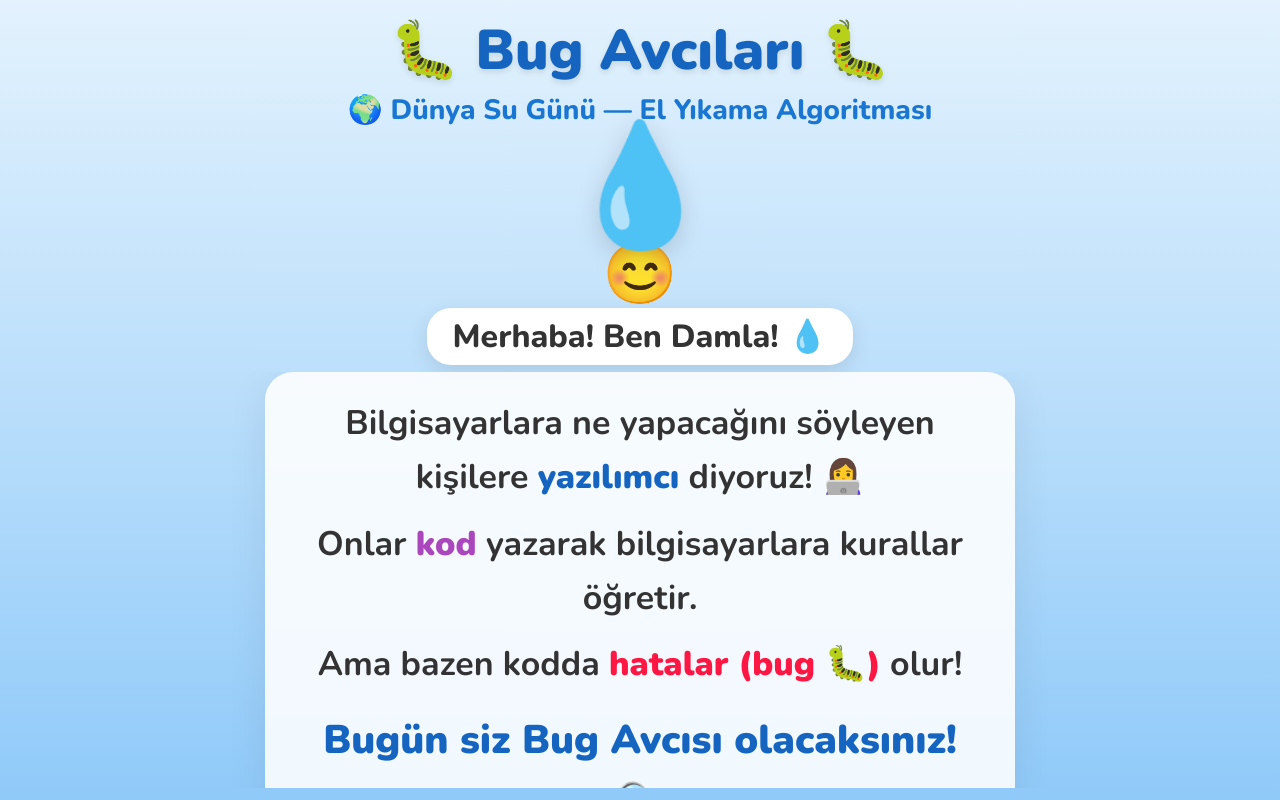
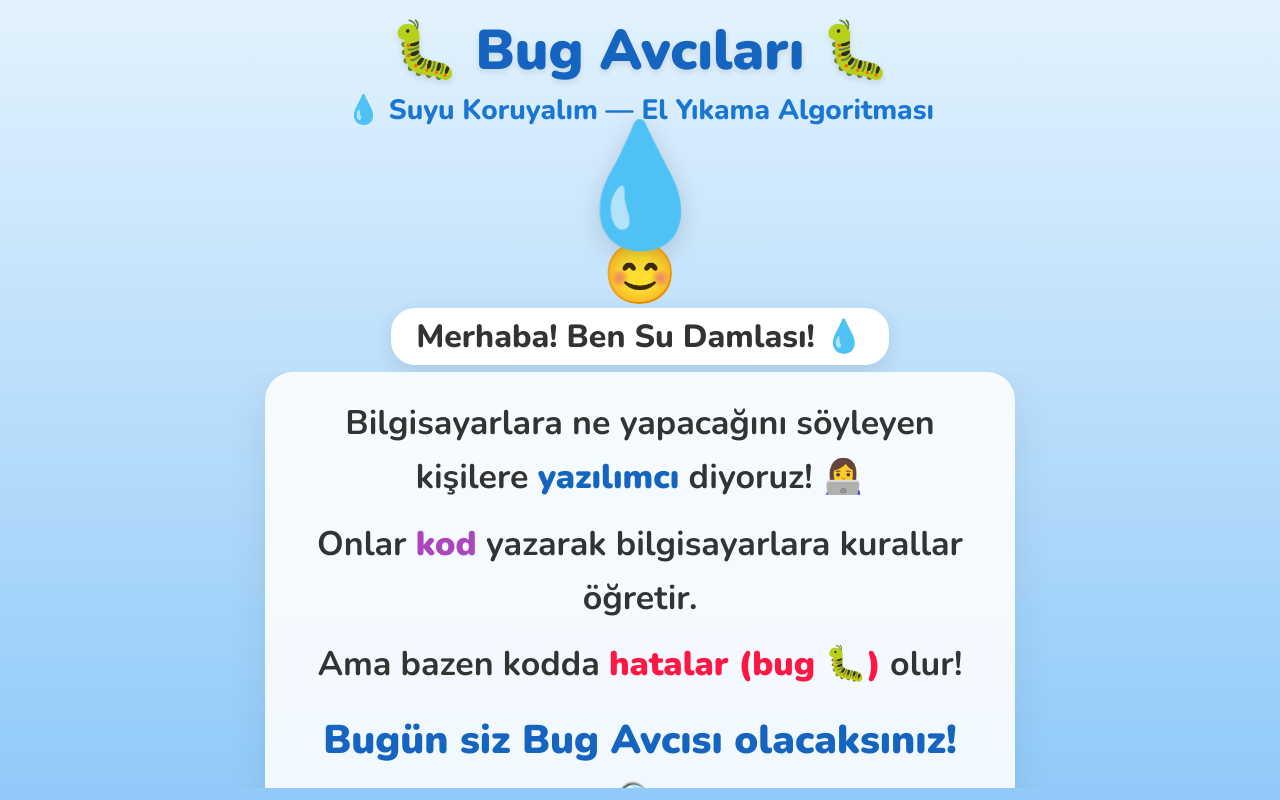
Before and after one commit to kahwe/dunya-su-gunu, a plain HTML site: page index.html in a window 1280 px wide. Drawn offline with nearby package versions, Linux system fonts and the light colour scheme.

Commit message:
Add files via upload

```diff
--- a/index.html
+++ b/index.html
@@ -3,7 +3,7 @@
 <head>
 <meta charset="UTF-8">
 <meta name="viewport" content="width=device-width, initial-scale=1.0">
-<title>🐛 Bug Avcıları — Dünya Su Günü</title>
+<title>🐛 Bug Avcıları — Suyu Koruyalım</title>
 <style>
   @import url('https://fonts.googleapis.com/css2?family=Nunito:wght@700;800;900&display=swap');
 
@@ -341,14 +341,14 @@
   <!-- Header -->
   <div class="header">
     <h1 id="title">🐛 Bug Avcıları 🐛</h1>
-    <div class="subtitle" id="subtitle">🌍 Dünya Su Günü — El Yıkama Algoritması</div>
+    <div class="subtitle" id="subtitle">💧 Suyu Koruyalım — El Yıkama Algoritması</div>
   </div>
 
   <!-- Mascot -->
   <div class="mascot-area">
     <div class="mascot-drop" id="mascot-drop">💧</div>
     <div class="mascot-face" id="mascot-face">😊</div>
-    <div class="mascot-bubble" id="mascot-bubble">Merhaba! Ben Damla! 💧</div>
+    <div class="mascot-bubble" id="mascot-bubble">Merhaba! Ben Su Damlası! 💧</div>
   </div>
 
   <!-- Counter -->
@@ -818,7 +818,7 @@ function showIntro() {
   WaterFX.clear();
   body.className = 'bg-normal';
   titleEl.style.color = '';
-  setMascot('happy', 'Merhaba! Ben Damla! 💧');
+  setMascot('happy', 'Merhaba! Ben Su Damlası! 💧');
   setCounter(null);
 
   contentEl.innerHTML = `
```
